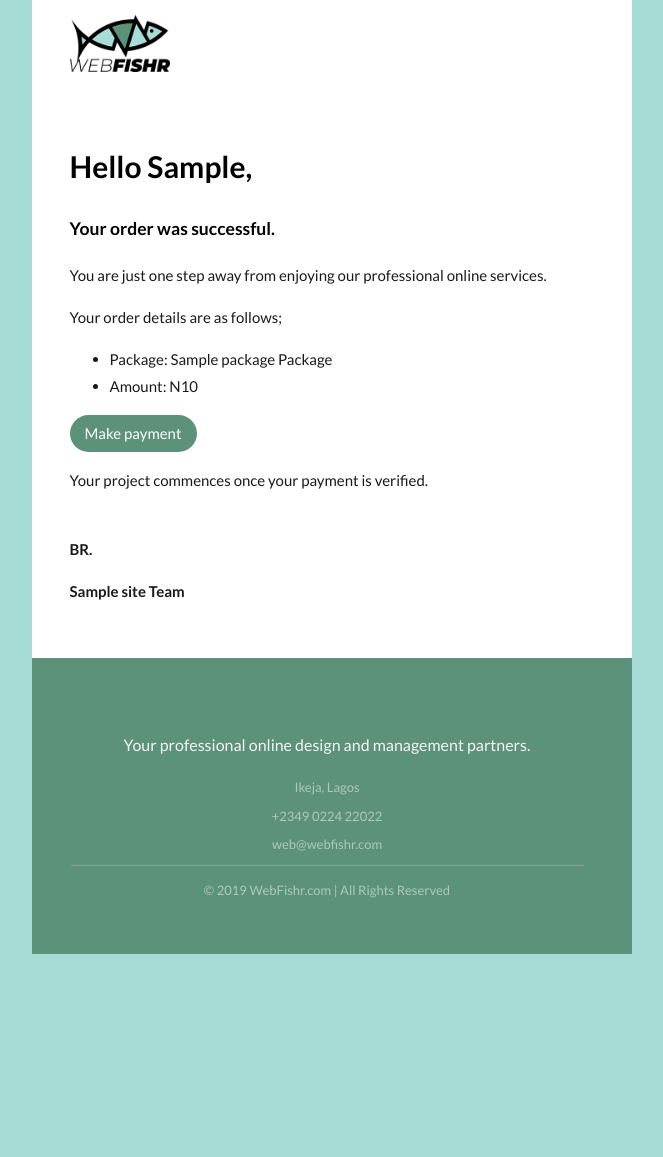
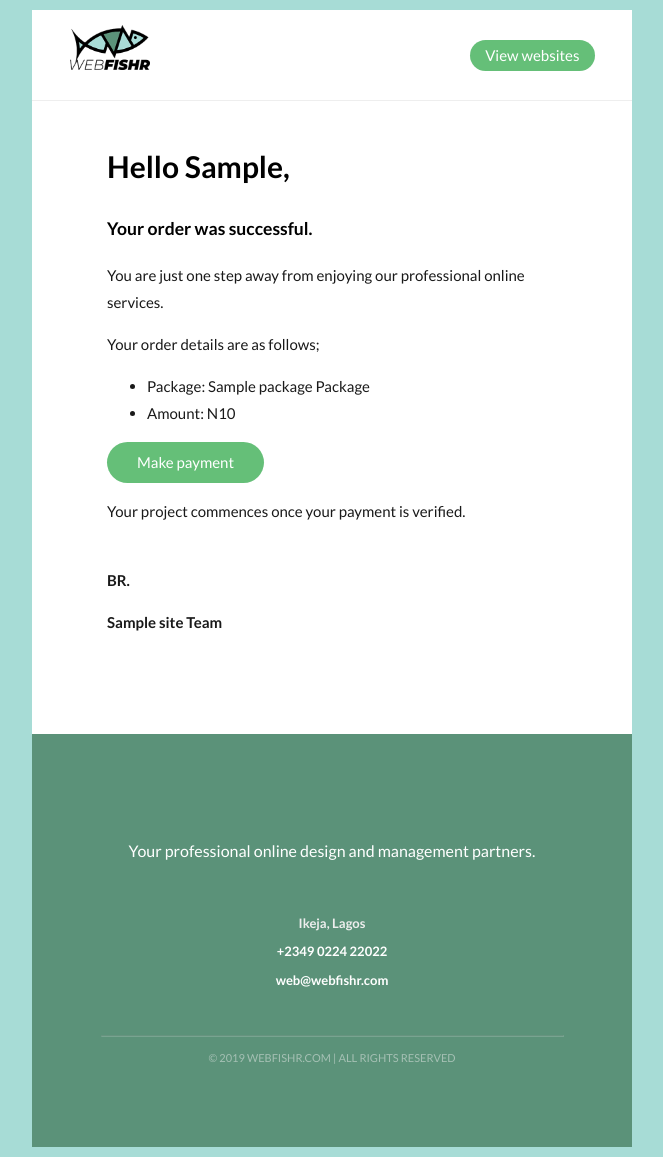
Before and after one commit to kenoalords/webfishr, a Django app: template fishr/templates/email/order_notification.html in a window 1280 px wide. Shown: the whole page, without its empty margins (308-971 px from the left). Before the commit the page ends 954 px from the top, so only its background shows below. Run offline with Django 3.2, Linux system fonts and the light colour scheme; the template is opened without the code that fills it: most values are stand-ins (such as "Sample title", 1, 10 or a date in 2020); some libraries are stand-ins or nearby versions.

Commit message:
modified html email template

```diff
--- a/fishr/tasks.py
+++ b/fishr/tasks.py
@@ -64,7 +64,7 @@ def send_order_notification(email, uuid):
     text = email_body_text.format(order.user.first_name, order.package.title, int(order.amount), link, site_name)
     email = EmailMultiAlternatives(
                     to=[email,],
-                    subject='Hello %s, View Your Order Details',
+                    subject='Hello %s, View Your Order Details' % order.user.first_name.capitalize(),
                     body= text
                 )
     email.attach_alternative(email_body, 'text/html')
--- a/fishr/templates/app/order_domain.html
+++ b/fishr/templates/app/order_domain.html
@@ -37,7 +37,7 @@
                             <div><label for="{{ wizard.form.tos.id_for_label }}">
                                 {{ wizard.form.tos }}
                             </label>
-                            <span>I agree to your <a href="{% url 'terms' %}" target="_blank">terms and conditions <span class="icon"><i class="fas fa-link"></i></span></a></span></div>
+                            <span>I agree to your <a href="{% url 'terms' %}" target="_blank">terms and conditions <span class="icon"><i class="fas fa-external-link-alt"></i></span></a></span></div>
                             <span class="help is-danger">{{ wizard.form.tos.errors }}</span>
                         </div>
                     </div>
--- a/fishr/templates/email/base.html
+++ b/fishr/templates/email/base.html
@@ -460,10 +460,10 @@ ul.social li{
     <div style="display: none; font-size: 1px;max-height: 0px; max-width: 0px; opacity: 0; overflow: hidden; mso-hide: all; font-family: sans-serif;">
       &zwnj;&nbsp;&zwnj;&nbsp;&zwnj;&nbsp;&zwnj;&nbsp;&zwnj;&nbsp;&zwnj;&nbsp;&zwnj;&nbsp;&zwnj;&nbsp;&zwnj;&nbsp;&zwnj;&nbsp;&zwnj;&nbsp;&zwnj;&nbsp;&zwnj;&nbsp;&zwnj;&nbsp;&zwnj;&nbsp;&zwnj;&nbsp;&zwnj;&nbsp;&zwnj;&nbsp;
     </div>
-    <div style="max-width: 600px; margin: 0 auto;" class="email-container">
+    <div style="max-width: 600px; margin: 0 auto; padding: 10px 0;" class="email-container">
     	<!-- BEGIN BODY -->
-      <table align="center" role="presentation" cellspacing="0" cellpadding="0" border="0" width="100%" style="margin: auto;">
-      	<tr>
+      <table align="center" role="presentation" cellspacing="0" cellpadding="0" border="0" width="100%" style="margin: auto; background: #fff;">
+      	<tr style="border-bottom: 1px solid #eee;">
           <td valign="top" class="bg_white" style="padding: 1em 2.5em;">
           	<table role="presentation" border="0" cellpadding="0" cellspacing="0" width="100%">
           		<tr>
@@ -473,11 +473,11 @@ ul.social li{
           </td>
 	      </tr><!-- end tr -->
 
-	      <tr>
+	      <tr style="padding: 1em 2.5em;">
 		      <td class="bg_white">
 		        <table role="presentation" cellspacing="0" cellpadding="0" border="0" width="100%">
 		        	<tr>
-					      <td class="bg_white">
+					      <td class="bg_white" style="padding: 0 2.5em 3em;">
 					        <table role="presentation" cellspacing="0" cellpadding="0" border="0" width="100%">
 					          <tr>
 					            <td class="bg_white email-section">
@@ -501,7 +501,7 @@ ul.social li{
 		    </tr><!-- end:tr -->
       <!-- 1 Column Text + Button : END -->
       </table>
-      <table align="center" role="presentation" cellspacing="0" cellpadding="0" border="0" width="100%" style="margin: auto;">
+      <table align="center" role="presentation" cellspacing="0" cellpadding="0" border="0" width="100%" style="margin: auto; background: rgba(91, 146, 121, 1); padding: 2em;">
       	<tr>
           <td valign="middle" class="bg_black footer email-section">
             <table>
@@ -509,18 +509,18 @@ ul.social li{
                 <td valign="top" style="padding-top: 20px;">
                   <table role="presentation" cellspacing="0" cellpadding="0" border="0" width="100%">
                     <tr>
-                      <td style="text-align: center; padding-right: 10px;">
+                      <td style="text-align: center; padding: 2em;">
 
-                          <p style="color: whitesmoke; font-size: 16px;">
+                          <p style="color: #fff; font-size: 16px;">
                               Your professional online design and management partners.
                           </p>
-                        	<ul>
-  			                    <li><span class="text">Ikeja, Lagos</span></li>
-                                  <li><span class="text">+2349 0224 22022</span></a></li>
-      			                <li><span class="text">web@webfishr.com</span></a></li>
+                        	<ul style="list-style: none; padding: 2em 0; margin: 0; color: #eee; font-weight: bold;">
+  			                    <li>Ikeja, Lagos</li>
+                                  <li><a href="tel:+2349022422022" style="color: #fff;">+2349 0224 22022</a></li>
+      			                <li><a href="mailto:web@webfishr.com" style="color: #fff;">web@webfishr.com</a></li>
       			            </ul>
                         <hr style="background: #eee; opacity: .2">
-                          <p>&copy; 2019 WebFishr.com | All Rights Reserved</p>
+                          <p style="text-transform: uppercase; font-size: 11px; color: #eee; opacity: .5">&copy; 2019 WebFishr.com | All Rights Reserved</p>
                       </td>
                     </tr>
                   </table>
--- a/fishr/templates/email/order_notification.html
+++ b/fishr/templates/email/order_notification.html
@@ -9,7 +9,7 @@
         <li>Package: {{ order.package.title }} Package</li>
         <li>Amount: N{{ order.amount|intcomma }}</li>
     </ul>
-    <p><a href="{{ link }}" class="btn btn-primary">Make payment</a></p>
+    <p><a href="{{ link }}" class="btn btn-primary" style="display: inline-block; padding: 7px 2em; background: #65bf78; color: #fff; border-radius: 48px; text-decoration: none;">Make payment</a></p>
     <p>Your project commences once your payment is verified.</p>
     <br>
     <strong>BR.</strong>
--- a/fishr/templates/email/parts/header.html
+++ b/fishr/templates/email/parts/header.html
@@ -1,9 +1,9 @@
 {% load static %}
 <td width="40%" class="logo" style="text-align: left;">
     <h1><a href="{{ current_site.domain }}?utm_source=email_header">
-        <img src="{{ current_site.domain }}{% static 'images/webfishr-logo.png' %}" alt="{{ site.name }}" style="width:100px; height: auto;">
+        <img src="{{ current_site.domain }}{% static 'images/webfishr-logo.png' %}" alt="{{ site.name }}" style="width:80px; height: auto;">
     </a></h1>
   </td>
   <td width="60%" class="logo" style="text-align: right;">
-
+    <a href="{{ current_site.domain }}{% url 'themes' %}" style="display: inline-block; padding: 2px 1em; background: #65bf78; color: #fff; border-radius: 48px; text-decoration: none;">View websites</a>
   </td>
```
Also changed, not shown: fishr/templates/app/includes/footer.html (+4 -4 lines).
